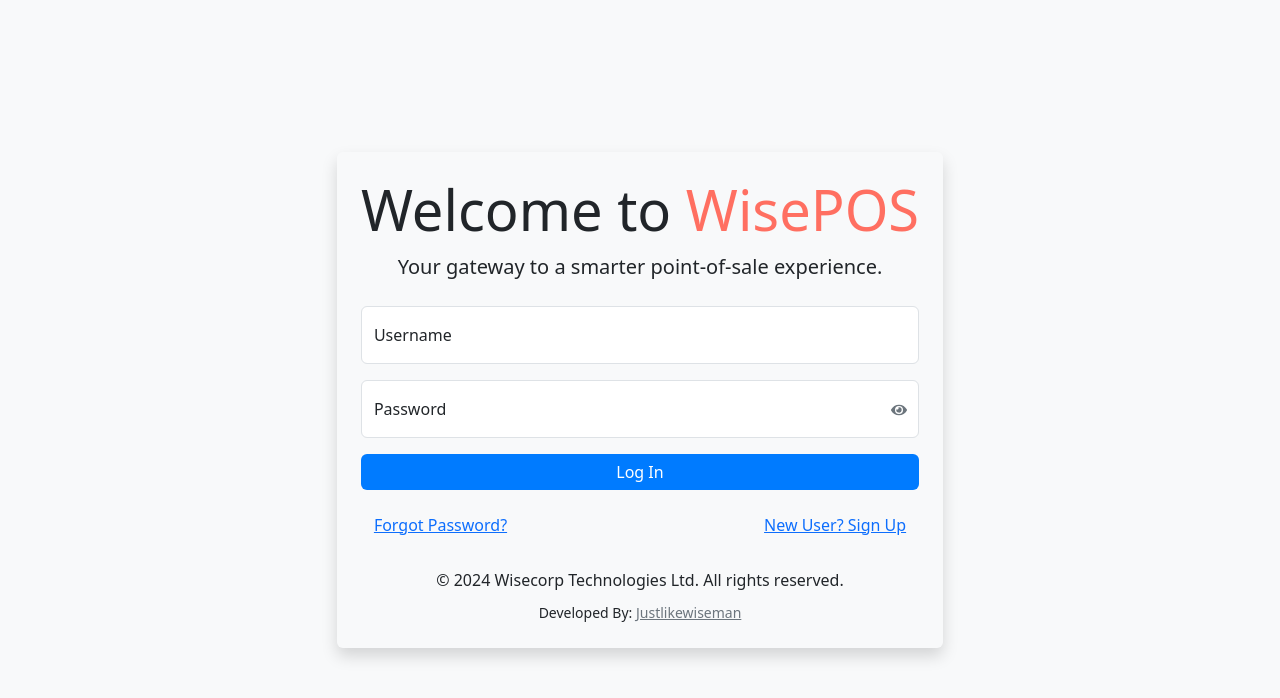
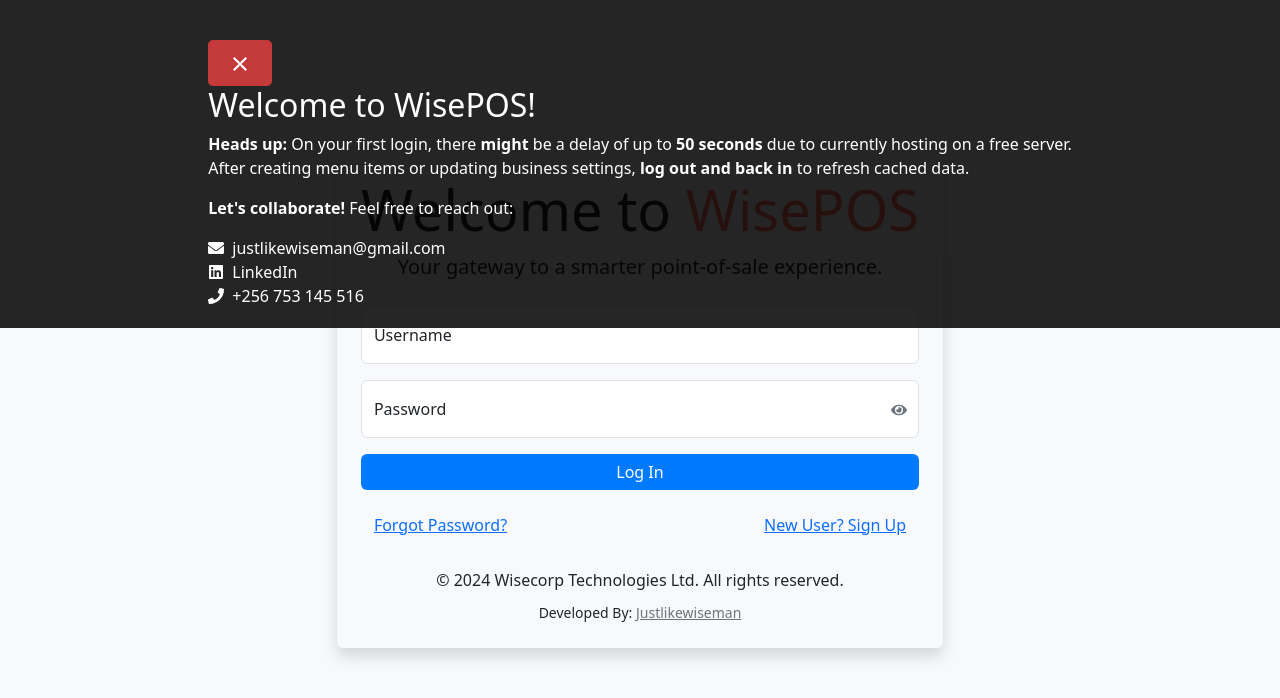
Before and after one commit to ugfrds/pos-frontend, a React (Vite) app: page / in a window 1280 px wide. Shown: the top 698 px of the page. Built offline with nearby package versions, Linux system fonts and the light colour scheme; no server answers.

Commit message:
admin dashboard

```diff
--- a/src/App.jsx
+++ b/src/App.jsx
@@ -1,6 +1,7 @@
 import { Routes, Route } from 'react-router-dom';
 import PrivateRoute from './components/PrivateRoute';
 import useAutoLogout from './hooks/useAutoLogout';
+import FirstVisitBanner from "./components/firstvisitBanner";
 
 
 // Pages
@@ -43,7 +44,8 @@
   useAutoLogout();
 
   return (
-
+    <div>
+    <FirstVisitBanner />
      <Routes>
       <Route path="/" element={<LoginPage />} />
       <Route path="/newuser" element={<UserSetupForm />} />
@@ -167,6 +169,7 @@
       <Route path="/unauthorized" element={<UnauthorizedPage />} />
       <Route path="/expenses" element={<ExpendituresPage />} />
      </Routes>
+     </div>
 
   );
 };
--- /dev/null
+++ b/src/components/FirstVisitBanner.css
@@ -0,0 +1,81 @@
+.first-visit-banner {
+    position: fixed;
+    top: 0;
+    left: 0;
+    right: 0;
+    background: rgba(0, 0, 0, 0.85);
+    color: #fff;
+    padding: 20px;
+    z-index: 1000;
+    display: flex;
+    justify-content: center;
+    align-items: center;
+  }
+
+  .banner-card {
+    background: #1a1a1a;
+    border-radius: 10px;
+    padding: 20px 30px;
+    box-shadow: 0px 5px 15px rgba(0, 0, 0, 0.3);
+    max-width: 600px;
+    text-align: center;
+  }
+
+  .banner-card h2 {
+    font-size: 1.8rem;
+    margin-bottom: 10px;
+    color: #4caf50;
+  }
+
+  .banner-card h2 span {
+    color: #007bff;
+  }
+
+  .banner-card p {
+    margin: 15px 0;
+    font-size: 1rem;
+    line-height: 1.5;
+  }
+
+  .collaboration-section h3 {
+    margin-top: 20px;
+    color: #4caf50;
+  }
+
+  .contact-info {
+    display: flex;
+    flex-direction: column;
+    align-items: center;
+    gap: 10px;
+    margin-top: 10px;
+  }
+
+  .contact-link {
+    display: flex;
+    align-items: center;
+    gap: 8px;
+    color: #fff;
+    text-decoration: none;
+    font-size: 1rem;
+    transition: color 0.3s ease;
+  }
+
+  .contact-link:hover {
+    color: #4caf50;
+  }
+
+  .close-banner-btn {
+    margin-top: 20px;
+    background: rgb(196, 58, 58);
+    color: #fff;
+    border: none;
+    padding: 10px 20px;
+    font-size: 1rem;
+    cursor: pointer;
+    border-radius: 5px;
+    transition: background 0.3s ease;
+  }
+
+  .close-banner-btn:hover {
+    background: red;
+  }
--- /dev/null
+++ b/src/components/firstvisitBanner.jsx
@@ -0,0 +1,65 @@
+import  { useState, useEffect } from "react";
+import { FaEnvelope, FaLinkedin, FaPhone } from "react-icons/fa";
+import { MdClose } from "react-icons/md";
+import "./FirstVisitBanner.css";
+
+const FirstVisitBanner = () => {
+  const [showBanner, setShowBanner] = useState(false);
+
+  useEffect(() => {
+    const hasVisited = localStorage.getItem("hasVisited");
+    if (!hasVisited) {
+      setShowBanner(true);
+    }
+  }, []);
+
+  const handleCloseBanner = () => {
+    setShowBanner(false);
+    localStorage.setItem("hasVisited", "true");
+  };
+
+  if (!showBanner) return null;
+
+  return (
+    <div className="first-visit-banner">
+      <div className="banner-content">
+        <button className="close-banner-btn" onClick={handleCloseBanner}>
+          <MdClose size={24} />
+        </button>
+        <h2>Welcome to WisePOS!</h2>
+        <p>
+          <strong>Heads up:</strong> On your first login, there <strong>might</strong>  be a delay
+          of up to <strong>50 seconds</strong>  due to currently hosting on a free server.<br />
+          After creating menu items or updating business settings,
+          <strong> log out and back in</strong> to refresh cached data.
+        </p>
+        <p>
+          <strong>Let's collaborate!</strong> Feel free to reach out:
+        </p>
+        <div className="contact-links">
+          <a
+            href="mailto:justlikewiseman@gmail.com"
+            className="contact-link"
+            title="Email"
+          >
+            <FaEnvelope /> justlikewiseman@gmail.com
+          </a>
+          <a
+            href="https://linkedin.com/in/justlikewiseman"
+            target="_blank"
+            rel="noopener noreferrer"
+            className="contact-link"
+            title="LinkedIn"
+          >
+            <FaLinkedin /> LinkedIn
+          </a>
+          <a href="tel:+256753145516" className="contact-link" title="Phone">
+            <FaPhone /> +256 753 145 516
+          </a>
+        </div>
+      </div>
+    </div>
+  );
+};
+
+export default FirstVisitBanner;
```
